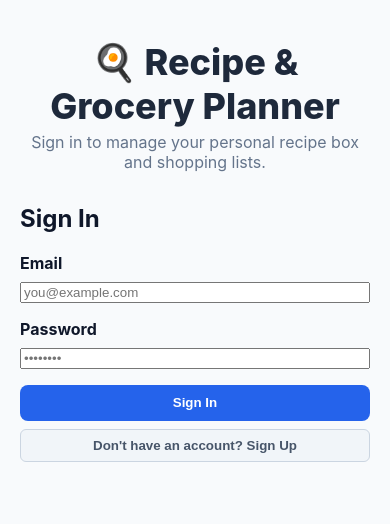
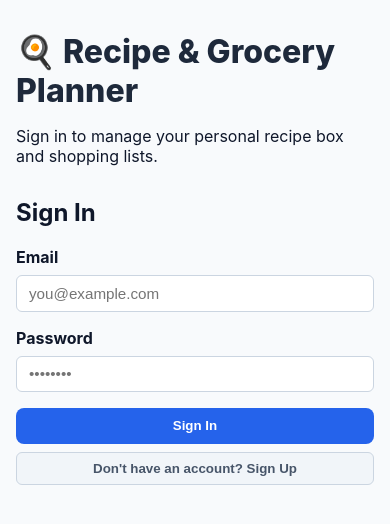
Before and after one commit to joseph3828/recipe-app, a React (Vite) app: page / in a window 390 px wide. Shown: the top 524 px of the page. Built offline with nearby package versions, Linux system fonts and the light colour scheme; no server answers.

Commit message:
Fix input overflow bugs and add responsive mobile styles

```diff
--- a/src/components/AddRecipe.jsx
+++ b/src/components/AddRecipe.jsx
@@ -60,33 +60,32 @@ export default function AddRecipe({ onRecipeAdded, user }) {
             placeholder="e.g., Pancakes"
             value={title}
             onChange={(e) => setTitle(e.target.value)}
-            style={{ width: '100%', boxSizing: 'border-box' }}
           />
         </div>
 
         <h3>Ingredients</h3>
         {ingredients.map((ing, index) => (
-          <div key={index} style={{ display: 'flex', gap: '0.5rem', marginBottom: '0.5rem', alignItems: 'center' }}>
+          <div key={index} className="ingredient-row">
             <input
               type="text"
               placeholder="Item (e.g., Flour)"
               value={ing.name}
               onChange={(e) => handleIngredientChange(index, 'name', e.target.value)}
-              style={{ flex: '2' }}
+              style={{ flex: '2', minWidth: 0 }}
             />
             <input
               type="number"
               placeholder="Qty (e.g., 2)"
               value={ing.amount}
               onChange={(e) => handleIngredientChange(index, 'amount', e.target.value)}
-              style={{ flex: '1' }}
+              style={{ flex: '1', minWidth: 0 }}
             />
             <input
               type="text"
               placeholder="Unit (e.g., cups)"
               value={ing.unit}
               onChange={(e) => handleIngredientChange(index, 'unit', e.target.value)}
-              style={{ flex: '1' }}
+              style={{ flex: '1', minWidth: 0 }}
             />
             {ingredients.length > 1 && (
               <button
--- a/src/index.css
+++ b/src/index.css
@@ -1,3 +1,7 @@
+*, *::before, *::after {
+  box-sizing: border-box;
+}
+
 :root {
   font-family: -apple-system, BlinkMacSystemFont, "Segoe UI", Roboto, Helvetica, Arial, sans-serif;
   color: #0f172a;
@@ -12,34 +16,62 @@ body {
 
 .app-container {
   max-width: 680px;
-  margin: 2.5rem auto;
-  padding: 0 1.25rem;
+  margin: 2rem auto;
+  padding: 0 1rem;
+  width: 100%;
 }
 
 .header {
-  text-align: center;
   margin-bottom: 2rem;
 }
 
 .header h1 {
-  font-size: 2.25rem;
+  font-size: 2rem;
   font-weight: 800;
   color: #1e293b;
   margin-bottom: 0.25rem;
-}
-
-.header p {
-  color: #64748b;
-  margin-top: 0;
 }
 
 .card {
   background: #ffffff;
   border: 1px solid #e2e8f0;
   border-radius: 12px;
-  padding: 1.5rem;
+  padding: 1.25rem;
   margin-bottom: 1.5rem;
-  box-shadow: 0 4px 6px -1px rgba(0, 0, 0, 0.05), 0 2px 4px -2px rgba(0, 0, 0, 0.05);
+  box-shadow: 0 4px 6px -1px rgba(0, 0, 0, 0.05);
+  width: 100%;
+}
+
+/* Inputs & Buttons */
+input[type="text"],
+input[type="number"],
+input[type="email"],
+input[type="password"] {
+  outline: none;
+  border: 1px solid #cbd5e1;
+  border-radius: 6px;
+  padding: 0.55rem 0.75rem;
+  font-size: 0.95rem;
+  width: 100%;
+  min-width: 0; /* Prevents inputs from exceeding flex boundaries */
+  box-sizing: border-box;
+  transition: border-color 0.2s;
+}
+
+input[type="text"]:focus,
+input[type="number"]:focus,
+input[type="email"]:focus,
+input[type="password"]:focus {
+  border-color: #2563eb;
+  box-shadow: 0 0 0 2px rgba(37, 99, 235, 0.15);
+}
+
+.ingredient-row {
+  display: flex;
+  gap: 0.5rem;
+  margin-bottom: 0.5rem;
+  align-items: center;
+  width: 100%;
 }
 
 .btn-primary {
@@ -71,16 +103,22 @@ body {
   background-color: #e2e8f0;
 }
 
-input[type="text"], input[type="number"] {
-  outline: none;
-  border: 1px solid #cbd5e1;
-  border-radius: 6px;
-  padding: 0.55rem 0.75rem;
-  font-size: 0.95rem;
-  transition: border-color 0.2s;
+/* Mobile Screen Responsiveness */
+@media (max-width: 500px) {
+  .ingredient-row {
+    flex-wrap: wrap;
+    background: #f8fafc;
+    padding: 0.75rem;
+    border: 1px solid #e2e8f0;
+    border-radius: 8px;
+  }
+
+  .ingredient-row input:nth-child(1) {
+    flex: 1 1 100%; /* Item name takes top row on mobile */
+  }
+
+  .ingredient-row input:nth-child(2),
+  .ingredient-row input:nth-child(3) {
+    flex: 1 1 35%; /* Quantity & Unit share second row */
+  }
 }
-
-input[type="text"]:focus, input[type="number"]:focus {
-  border-color: #2563eb;
-  box-shadow: 0 0 0 2px rgba(37, 99, 235, 0.15);
-}
```
